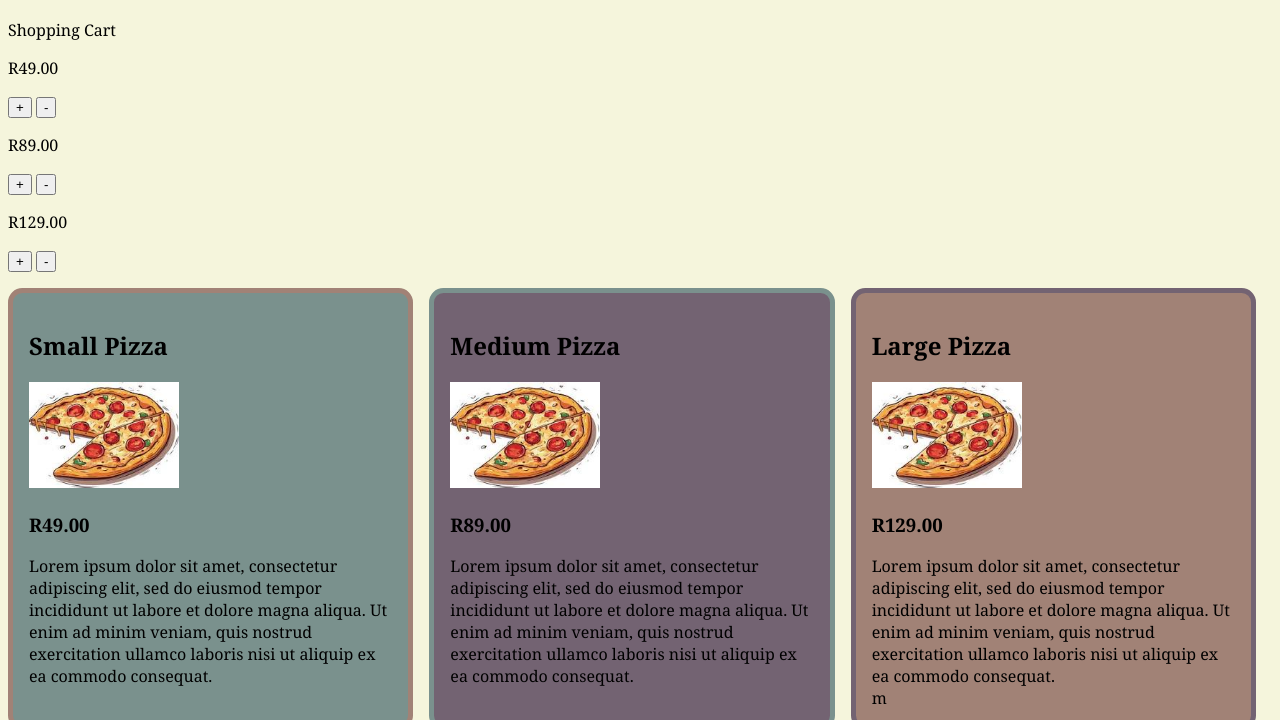
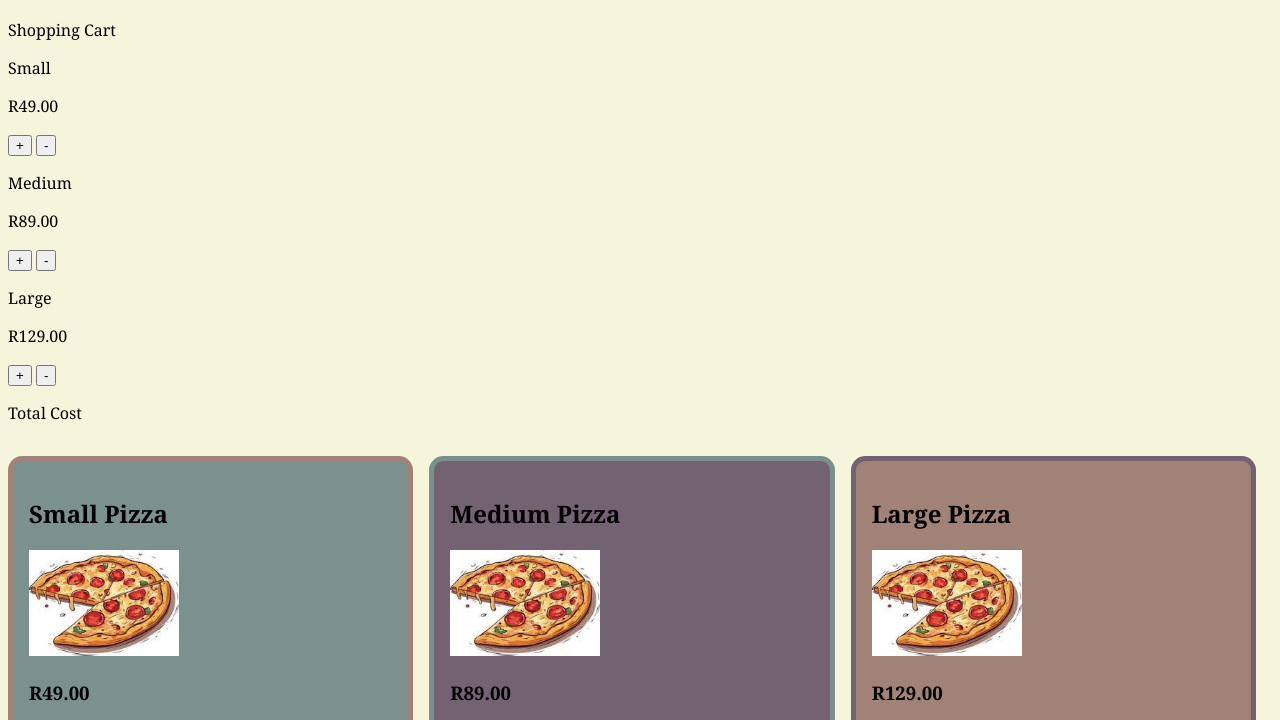
Before and after one commit to Maps-mapule/pizza-cart, a plain HTML site: page index.html in a window 1280 px wide. Shown: the part 67-787 px from the top of the page. Drawn offline with nearby package versions, Linux system fonts and the light colour scheme.

Commit message:
additional changes

```diff
--- a/index.html
+++ b/index.html
@@ -13,19 +13,22 @@
             <p x-text="title"></p>
         </div>
         <div x-data="{ count: R49.00 }">
-            <p x-text="count"></p> <p>R49.00</p>
+            <p>Small</p><p x-text="count"></p> <p>R49.00</p>
             <button @click="count++">+</button>
             <button @click="count--">-</button>
         </div>
         <div x-data="{ count: R89.00 }">
-            <p x-text="count"></p> <p>R89.00</p>
+            <p>Medium</p> <p x-text="count"></p> <p>R89.00</p>
             <button @click="count++">+</button>
             <button @click="count--">-</button>
         </div>
         <div x-data="{ count: R129.00 }">
-            <p x-text="count"></p> <p>R129.00</p>
+            <p>Large</p>  <p x-text="count"></p> <p>R129.00</p>
             <button @click="count++">+</button>
             <button @click="count--">-</button>
+        </div>
+        <div x-data="{ title: 'Total Cost' }">
+            <p x-text="title"></p>
         </div>
         <div class="pizzas">
           <div class="pizza small_pizza">
```
